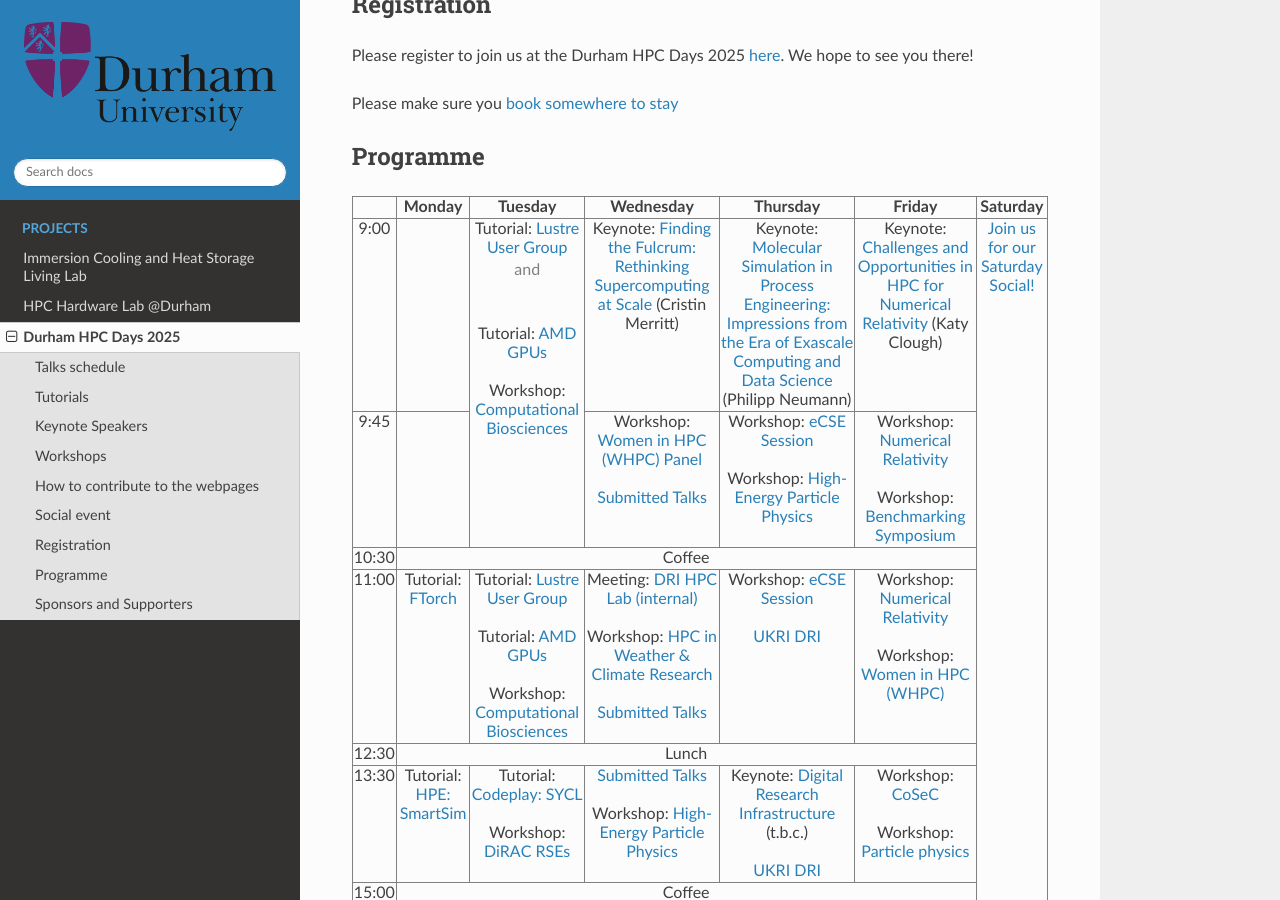
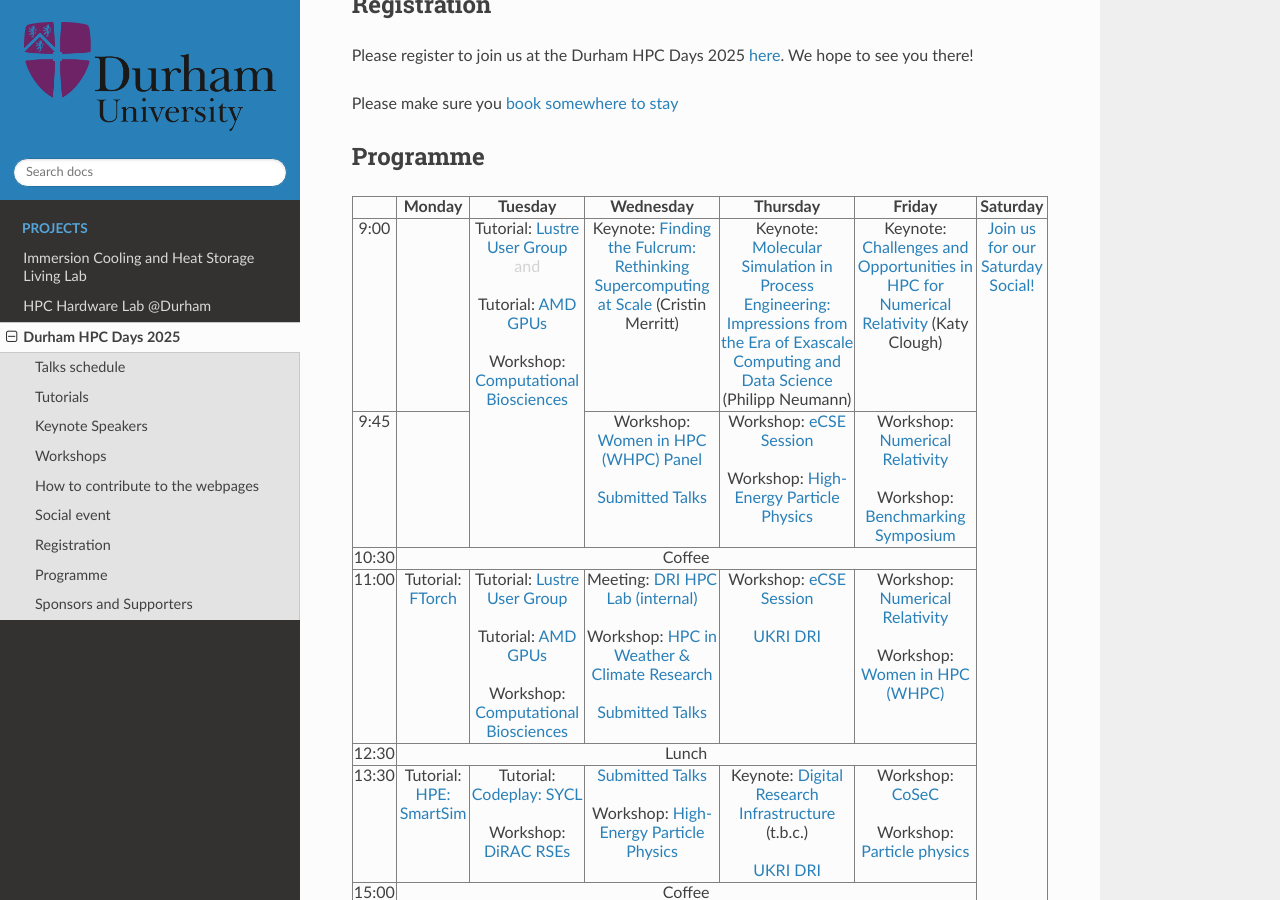
Before and after one commit to ilectra/durham, a Sphinx documentation site: the page built from docs/hpcdays/index.md, in a window 1280 px wide and 900 px high, scrolled down 770 px. Built offline with Sphinx 7.4.7 and the Read the Docs theme 3.1.0, drawn with Linux system fonts in a browser that asks for light colours.

Commit message:
changed size of and

```diff
--- a/docs/hpcdays/index.md
+++ b/docs/hpcdays/index.md
@@ -37,7 +37,7 @@
 <tr>
   <td> 9:00 </td>
   <td> </td>
-  <td rowspan="2"> Tutorial: <a href="tutorials.html#lustre-user-group-darshan-profiling-on-lustre">Lustre User Group</a> <br /><p style="color:grey;">and</p><br />  Tutorial: <a href="tutorials.html#amd-gpus-simplify-your-hpc-application-port-to-gpus-openmp-and-managed-memory-on-amd-mi300a-and-mi300x">AMD GPUs</a> <br /><br /> Workshop: <a href="workshops.html#computational-biosciences">Computational Biosciences</a></td>
+  <td rowspan="2"> Tutorial: <a href="tutorials.html#lustre-user-group-darshan-profiling-on-lustre">Lustre User Group</a> <br /><div style="color:LightGrey;font-size=50%">and</div><br />  Tutorial: <a href="tutorials.html#amd-gpus-simplify-your-hpc-application-port-to-gpus-openmp-and-managed-memory-on-amd-mi300a-and-mi300x">AMD GPUs</a> <br /><br /> Workshop: <a href="workshops.html#computational-biosciences">Computational Biosciences</a></td>
   <td> Keynote: <a href="keynotes.html#cristin-merritt-chief-marketing-officer-alces-flight-ltd">Finding the Fulcrum: Rethinking Supercomputing at Scale</a> (Cristin Merritt)</td>
   <td> Keynote: <a href="keynotes.html#prof-dr-philipp-neumann">Molecular Simulation in Process Engineering: Impressions from the Era of Exascale Computing and Data Science</a> (Philipp Neumann) </td>
   <td> Keynote: <a href="keynotes.html#dr-katy-clough-stfc-ernest-rutherford-research-fellow">Challenges and Opportunities in HPC for Numerical Relativity</a> (Katy Clough) </td>
```
